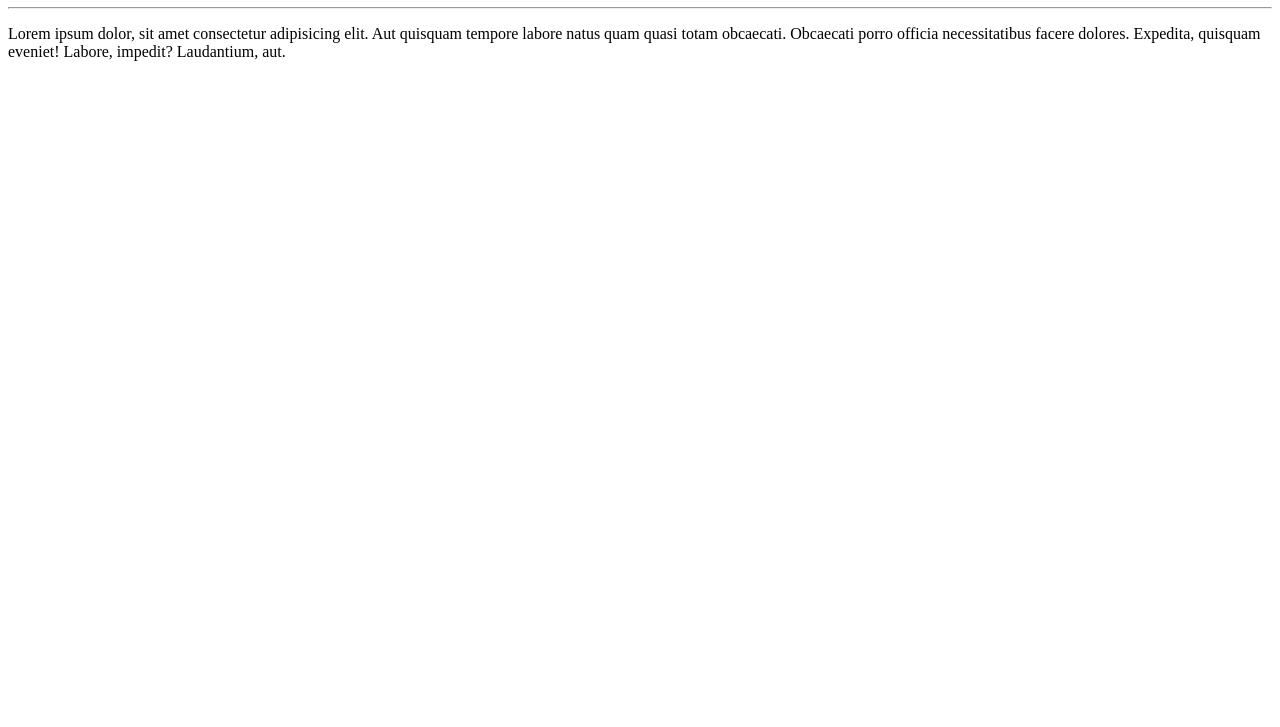
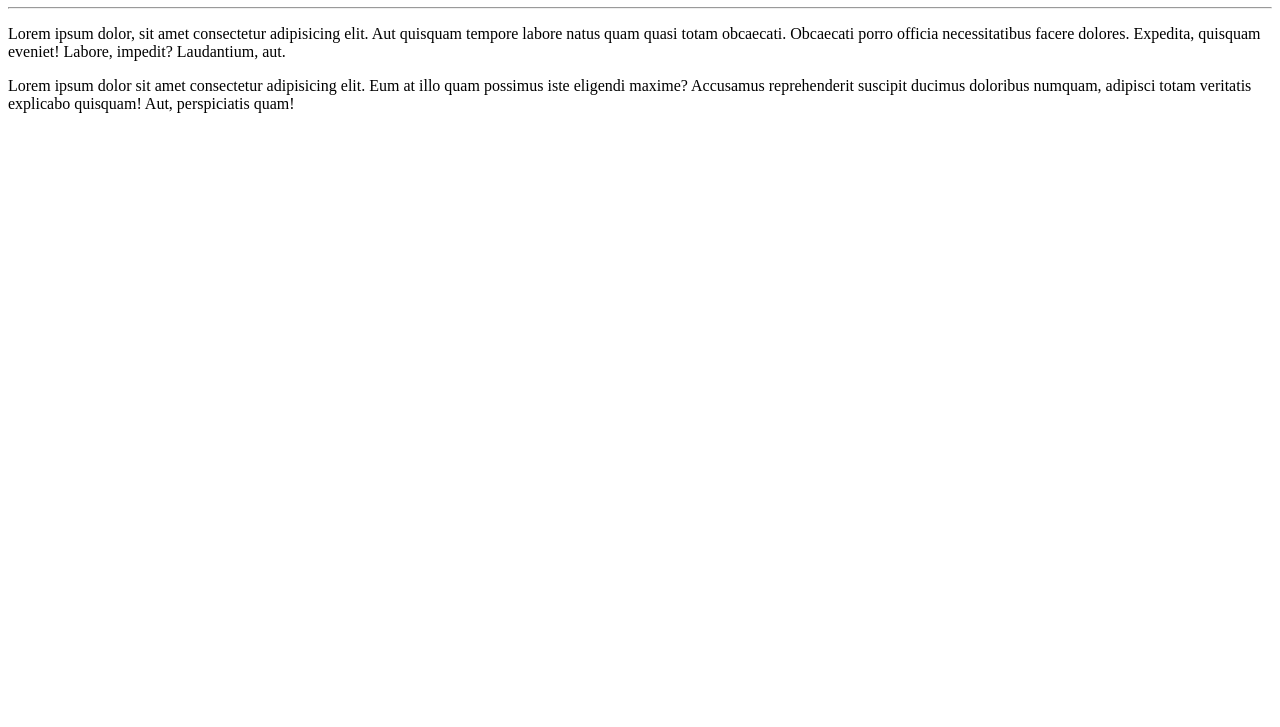
Before and after one commit to AndrelineSiqueira/Ola-Mundo, a plain HTML site: page site-exemplo/Index.html in a window 1280 px wide. Shown: the part 73-800 px from the top of the page. Drawn offline with Linux system fonts and the light colour scheme.

Commit message:
Adicionei um parágrafo

```diff
--- a/site-exemplo/Index.html
+++ b/site-exemplo/Index.html
@@ -10,5 +10,6 @@
     <h1>Olá, Mundo!</h1>
     <hr>
 <p>Lorem ipsum dolor, sit amet consectetur adipisicing elit. Aut quisquam tempore labore natus quam quasi totam obcaecati. Obcaecati porro officia necessitatibus facere dolores. Expedita, quisquam eveniet! Labore, impedit? Laudantium, aut.</p>
+<p>Lorem ipsum dolor sit amet consectetur adipisicing elit. Eum at illo quam possimus iste eligendi maxime? Accusamus reprehenderit suscipit ducimus doloribus numquam, adipisci totam veritatis explicabo quisquam! Aut, perspiciatis quam!</p>
 </body>
 </html>
```
